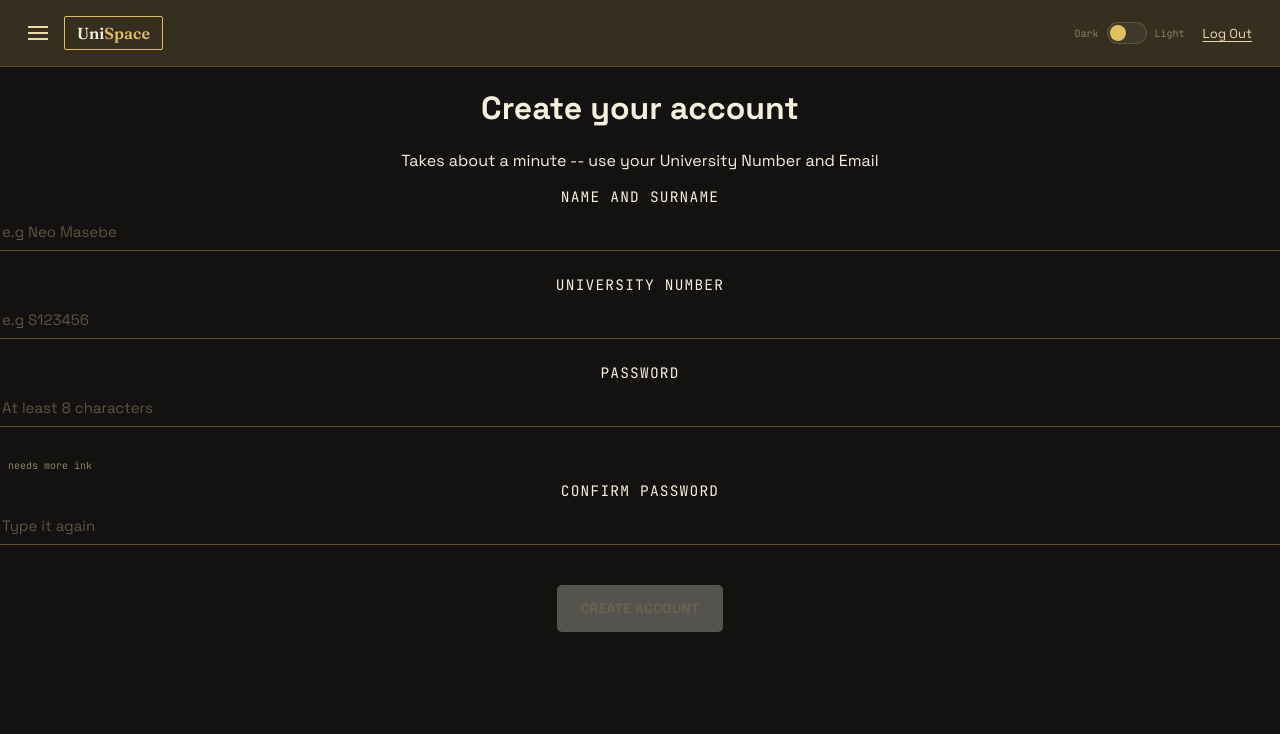
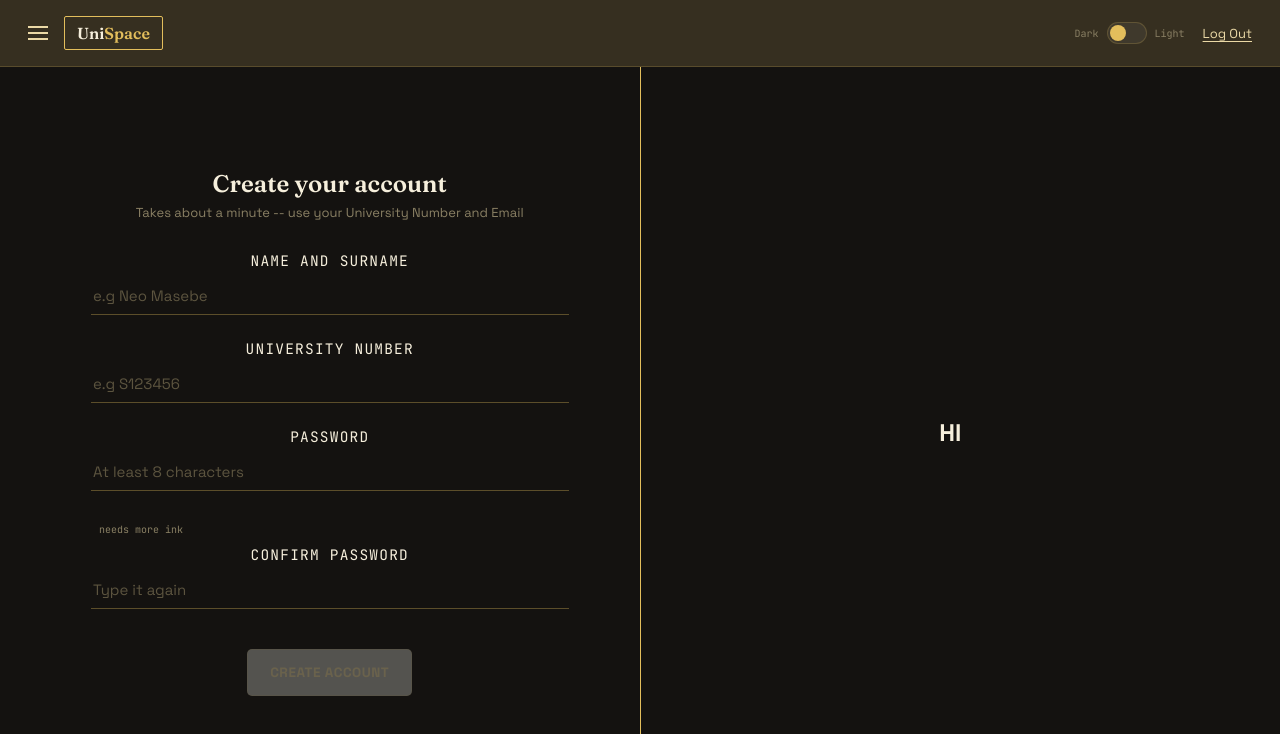
Before and after one commit to CMPG224-SE-PROJECT-GROUP-1/Room-Booking-Scheduling-System, a React (Vite) app in the folder my-RBSS-app/: page /signup in a window 1280 px wide. Shown: the top 734 px of the page. Built offline with nearby package versions, Linux system fonts and the light colour scheme.

Commit message:
completed signup and login pages w navbar/ sidebar integration

```diff
--- a/my-RBSS-app/src/frontend/components/TopNav.css
+++ b/my-RBSS-app/src/frontend/components/TopNav.css
@@ -1,10 +1,12 @@
 .topnav {
   display: flex;
   align-items: center;
+  width: 100%;
   justify-content: space-between;
   padding: 16px 28px;
   background: var(--panel);
   border-bottom: 1px solid var(--border);
+  position: fixed;
 }
 .nav-left { display: flex; align-items: center; gap: 16px; }
 .hamburger { display: flex; flex-direction: column; gap: 4px; cursor: pointer; }
--- /dev/null
+++ b/my-RBSS-app/src/frontend/pages/SignUp.css
@@ -0,0 +1,56 @@
+.page-wrapper {
+  display: flex;
+  flex-direction: column;
+  min-height: 100vh;
+  background: var(--ink-panel);
+  overflow: hidden;
+}
+
+.signup-page {
+  min-height: 100vh;
+  background: var(--ink-panel);
+  display: flex;
+  align-items: center;
+  justify-content: center;
+  padding: 40px 20px;
+}
+
+.signup-left {
+  flex: 1;
+  display: flex;
+  align-items: flex-start;
+  justify-content: center;
+  padding-top: 64px;
+  background: var(--ink);
+  border-right: 1px solid var(--accent-fill);
+}
+
+.signup-right {
+  flex: 1;
+  display: flex;
+  align-items: flex-start;
+  justify-content: center;
+  padding-top: 64px;
+  background: var(--ink-panel);
+}
+
+.signup-form {
+  width: 90%;
+  background: var(--ink);
+  padding: 48px 40px;
+  border-radius: 8px;
+}
+
+.signup-form h1 {
+  font-family: 'Fraunces', serif;
+  font-weight: 600;
+  font-size: 24px;
+  color: var(--yellow-pale);
+  margin: 0 0 6px;
+}
+
+.signup-form .sub {
+  font-size: 13px;
+  color: #8a8064;
+  margin: 0 0 30px;
+}
--- a/my-RBSS-app/src/frontend/pages/SignUp.jsx
+++ b/my-RBSS-app/src/frontend/pages/SignUp.jsx
@@ -5,6 +5,7 @@ import ConfirmField from "../components/ConfirmField";
 import Button from "../components/Button";
 import Sidebar from "../components/Sidebar";
 import TopNav from "../components/TopNav";
+import './SignUp.css'
 
 export default function SignUp(){
 
@@ -21,12 +22,16 @@ export default function SignUp(){
 
 
     return (
-        <div className="signup-page">
+        <div className="page-wrapper">
             <div className="">
                 <TopNav />
                 <Sidebar />
             </div>
-            <form className="signup-form" onSubmit={handleSubmit}>
+
+
+            <div className="signup-page">
+                <section className="signup-left">
+                <form className="signup-form" onSubmit={handleSubmit}>
 
                 <h1>Create your account</h1>
                 <p className="sub">Takes about a minute -- use your University Number and Email</p>
@@ -62,9 +67,16 @@ export default function SignUp(){
 
                 />
 
-                <Button active={passMatch}>Create Account</Button>
+                <Button active={passMatch} type="submit">Create Account</Button>
 
             </form>
+                </section>
+
+                <section className="signup-right">
+                    <h1>HI</h1>
+                </section>
+            </div>
+
 
         </div>
     )
```
